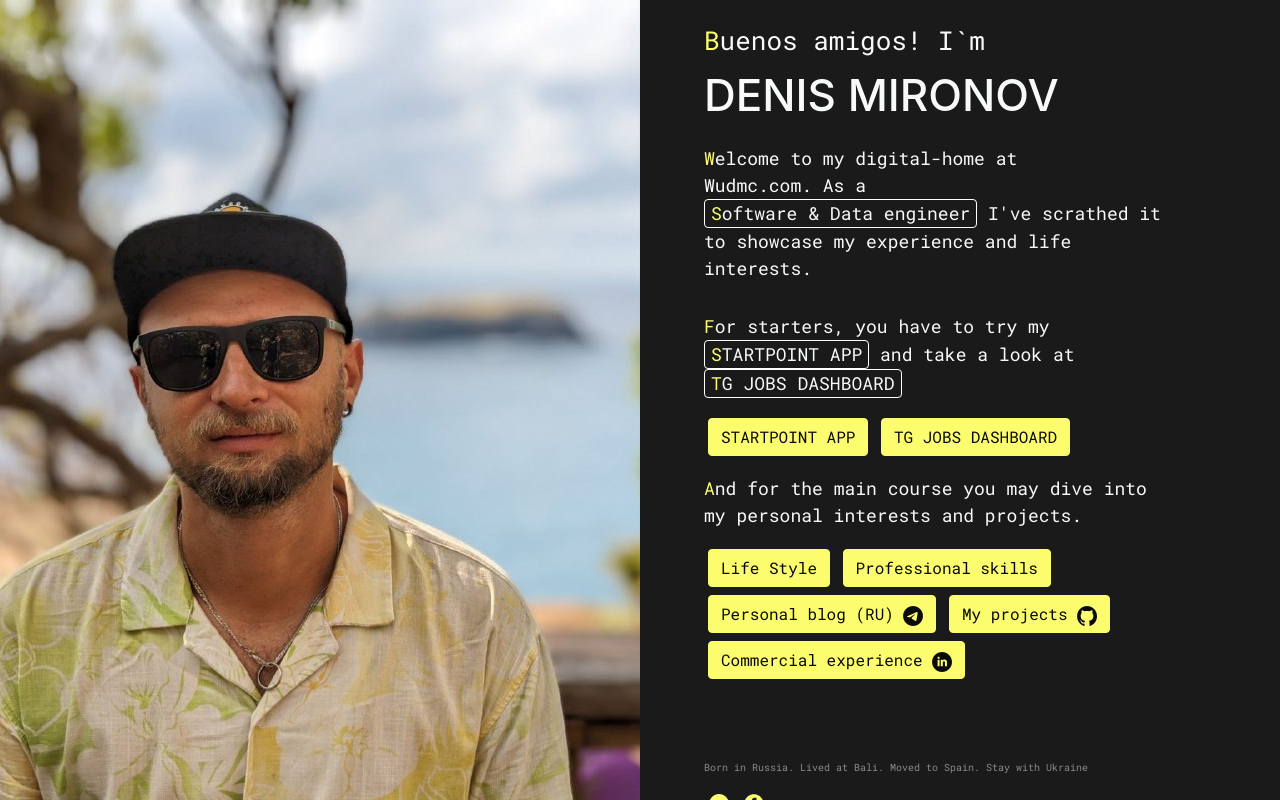
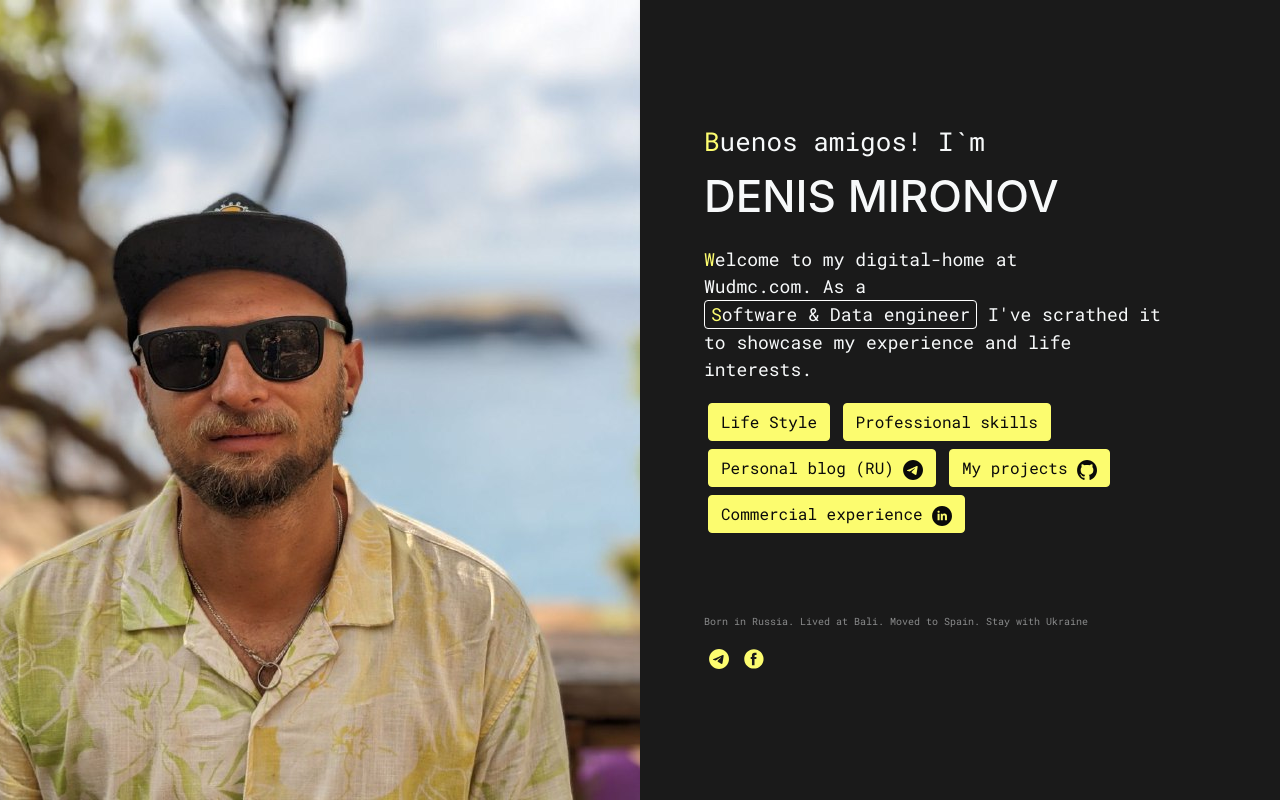
Before and after one commit to WuDMC/wudmc.com, a Django app: page / in a window 1280 px wide. Run offline with Django 4.2, Linux system fonts and the light colour scheme; parts of the project's set-up code (start-up, migrations or seed data) failed here and were passed over; some libraries are stand-ins or nearby versions.

Commit message:
hide something

```diff
--- a/webpage/templates/index.html
+++ b/webpage/templates/index.html
@@ -15,15 +15,15 @@
                     <p class="text-left main-text fl-yellow" style="font-family: 'Roboto Mono', monospace;width: 90%;padding-top: 15px;">Welcome to my digital-home at Wudmc.com.&nbsp;As&nbsp;a <br>
                         <span class="fl-yellow" style="display: inline-block; border: 1px solid white; display: inline-block;border: 1px solid white;padding: 0 6px 0 6px;border-radius: 0.25rem">Software & Data engineer</span> I've scrathed it to showcase my experience and life interests. <br>
                     </p>
-                    <p class="text-left main-text fl-yellow" style="font-family: 'Roboto Mono', monospace;width: 90%;padding-top: 15px;">For starters, you have to try my <span class="fl-yellow" style="display: inline-block; border: 1px solid white; display: inline-block;border: 1px solid white;padding: 0 6px 0 6px;border-radius: 0.25rem">STARTPOINT APP</span> and take a look at <span class="fl-yellow" style="display: inline-block; border: 1px solid white; display: inline-block;border: 1px solid white;padding: 0 6px 0 6px;border-radius: 0.25rem">TG JOBS DASHBOARD</span>
-                    </p>
-                    <a class="btn btn-primary" target="_blank" href="/startpoint.html">STARTPOINT APP</a>
-                    <a class="btn btn-primary" target="_blank" href="/visionz.html">TG JOBS DASHBOARD</a>
-                    <div>
-                     </div>
-                    <p class="text-left main-text fl-yellow" style="font-family: 'Roboto Mono', monospace;width: 90%;padding-top: 15px;"> And for the main course you may dive into my personal interests and projects.
-                        <br>
-                    </p>
+{#                    <p class="text-left main-text fl-yellow" style="font-family: 'Roboto Mono', monospace;width: 90%;padding-top: 15px;">For starters, you have to try my <span class="fl-yellow" style="display: inline-block; border: 1px solid white; display: inline-block;border: 1px solid white;padding: 0 6px 0 6px;border-radius: 0.25rem">STARTPOINT APP</span> and take a look at <span class="fl-yellow" style="display: inline-block; border: 1px solid white; display: inline-block;border: 1px solid white;padding: 0 6px 0 6px;border-radius: 0.25rem">TG JOBS DASHBOARD</span>#}
+{#                    </p>#}
+{#                    <a class="btn btn-primary" target="_blank" href="/startpoint.html">STARTPOINT APP</a>#}
+{#                    <a class="btn btn-primary" target="_blank" href="/visionz.html">TG JOBS DASHBOARD</a>#}
+{#                    <div>#}
+{#                     </div>#}
+{#                    <p class="text-left main-text fl-yellow" style="font-family: 'Roboto Mono', monospace;width: 90%;padding-top: 15px;"> And for the main course you may dive into my personal interests and projects.#}
+{#                        <br>#}
+{#                    </p>#}
                     <a class="btn btn-primary" href="/hobbies.html">Life Style</a>
                     <a class="btn btn-primary" href="/skills.html">Professional skills</a>
                     <br>
```
